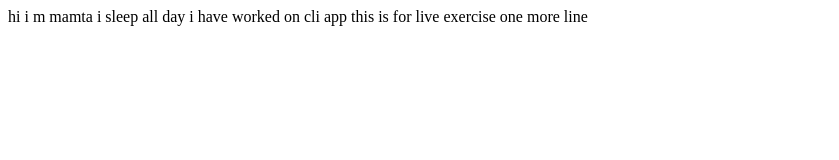
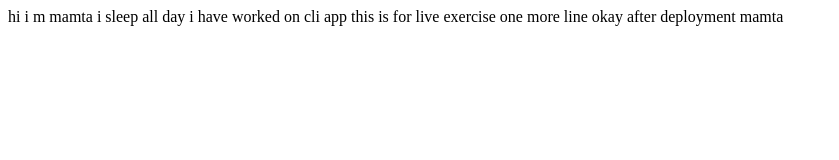
Before and after one commit to bandgarmamta/noegcamp-lessontwo, a plain HTML site: page index.html in a window 1280 px wide. Shown: the whole page, without its empty margins (0-839 px from the left). Drawn offline with Linux system fonts and the light colour scheme.

Commit message:
doc: update text

```diff
--- a/index.html
+++ b/index.html
@@ -14,5 +14,7 @@
 
     this is for live exercise
     one more line
+    okay after deployment
+    mamta
 </body>
 </html>
```
